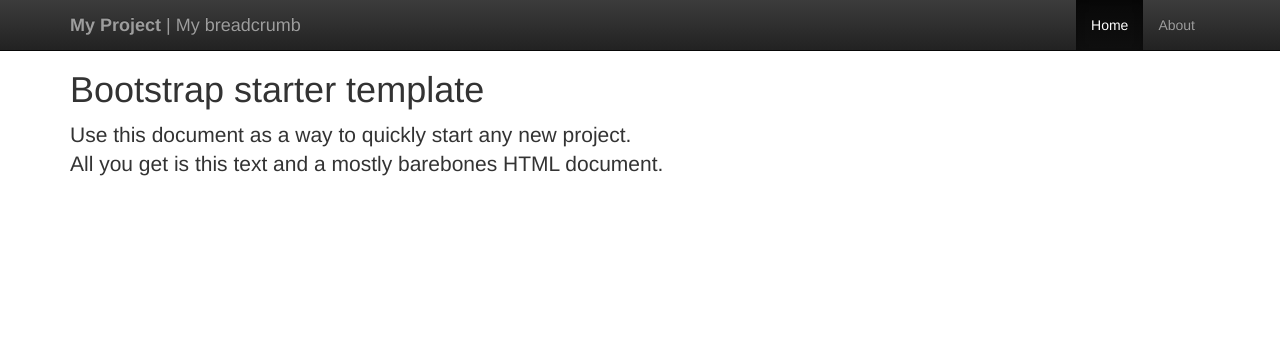
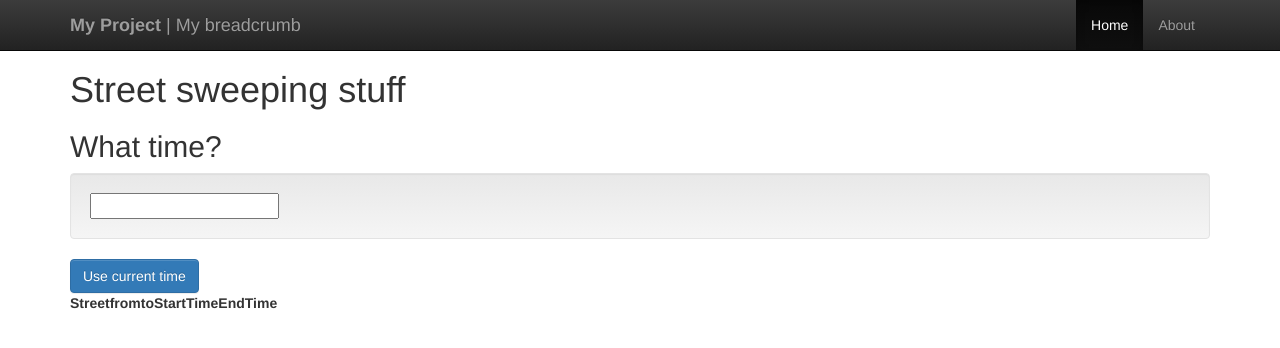
Before and after one commit to drewrwilson/boston-street-sweeping, a plain HTML site: page index.html in a window 1280 px wide. Drawn offline with nearby package versions, Linux system fonts and the light colour scheme.

Commit message:
init commit

```diff
--- a/index.html
+++ b/index.html
@@ -14,26 +14,17 @@
     <style>
       body {
         margin-top: 50px;
-        padding-top:50px;
+        padding-top: 50px;
       }
       .navbar-brand { font-size: bold;}
     </style>
 
     <!-- Optional theme -->
     <link rel="stylesheet" href="http://netdna.bootstrapcdn.com/bootstrap/3.1.1/css/bootstrap-theme.min.css">
+    <link rel="stylesheet" href="http://netdna.bootstrapcdn.com/bootstrap/3.1.1/css/bootstrap.min.css">
 
-    <!-- Latest compiled and minified JavaScript -->
-    <script src="http://netdna.bootstrapcdn.com/bootstrap/3.1.1/js/bootstrap.min.js"></script>
-
-    <!-- Just for debugging purposes. Don't actually copy this line! -->
-    <!--[if lt IE 9]><script src="../../assets/js/ie8-responsive-file-warning.js"></script><![endif]-->
-
-    <!-- HTML5 shim and Respond.js IE8 support of HTML5 elements and media queries -->
-    <!--[if lt IE 9]>
-      <script src="https://oss.maxcdn.com/libs/html5shiv/3.7.0/html5shiv.js"></script>
-      <script src="https://oss.maxcdn.com/libs/respond.js/1.4.2/respond.min.js"></script>
-    <![endif]-->
-
+    <!-- timepicker -->
+    <link rel="stylesheet" href="assets/css/bootstrap-datetimepicker.min.css">
   </head>
 
   <body>
@@ -58,11 +49,25 @@
       </div>
     </div>
 
-    <div class="container">
+    <div class="container" id="container">
+      <div class="starter-template">
+        <h1>Street sweeping stuff</h1>
+        <h2>What time?</h2>
 
-      <div class="starter-template">
-        <h1>Bootstrap starter template</h1>
-        <p class="lead">Use this document as a way to quickly start any new project.<br> All you get is this text and a mostly barebones HTML document.</p>
+        <form id="form_id" action="index.html" method="post">
+          <div class="well">
+            <div id="datetimepicker3" class="input-append">
+              <input data-format="hh:mm:ss" type="text"></input>
+              <span class="add-on">
+                <i data-time-icon="icon-time" data-date-icon="icon-calendar">
+                </i>
+              </span>
+            </div>
+          </div>
+
+        </form>
+        <a href="#" class="btn btn-primary">Use current time</a>
+
       </div>
 
     </div><!-- /.container -->
@@ -73,7 +78,93 @@
     <!-- Placed at the end of the document so the pages load faster -->
     <script src="https://ajax.googleapis.com/ajax/libs/jquery/1.11.0/jquery.min.js"></script>
     <!-- Latest compiled and minified CSS -->
-    <link rel="stylesheet" href="http://netdna.bootstrapcdn.com/bootstrap/3.1.1/css/bootstrap.min.css">
+    <script src="http://netdna.bootstrapcdn.com/bootstrap/3.1.1/js/bootstrap.min.js"></script>
+    <script src="http://cdnjs.cloudflare.com/ajax/libs/d3/3.4.6/d3.js"></script>
+    <script src="assets/js/bootstrap-datetimepicker.min.js"></script>
+
+    <!-- Just for debugging purposes. Don't actually copy this line! -->
+    <!--[if lt IE 9]><script src="../../assets/js/ie8-responsive-file-warning.js"></script><![endif]-->
+
+    <!-- HTML5 shim and Respond.js IE8 support of HTML5 elements and media queries -->
+    <!--[if lt IE 9]>
+      <script src="https://oss.maxcdn.com/libs/html5shiv/3.7.0/html5shiv.js"></script>
+      <script src="https://oss.maxcdn.com/libs/respond.js/1.4.2/respond.min.js"></script>
+    <![endif]-->
+ <script type="text/javascript" charset="utf-8">
+
+   /*
+   * Returns true if it's sweeping time
+   * Returns false if it's not sweeping time
+   * arugments strings of time eg "11:00:23" or "13:37:01"
+   */
+   function isItSweepingTime(now, start, end) {
+      var temp = "October 13, 1975";
+      var startTime = new Date("October 13, 1975 "+ start);
+      //console.log("starttime" + startTime);
+      var nowTime = new Date(temp + " " + now);
+      //console.log("nowtime" + nowTime);
+      var endTime = new Date("October 13, 1975 " + end);
+      //console.log("endtime" + endTime);
+      if ((startTime <= nowTime) && (nowTime <= endTime)) {
+        return true;
+      }
+      //if not sweeping time, return false
+      return false;
+   }
+
+
+    var now = new Date();
+    now = new Date('Mon Oct 13 1975 16:20:00 GMT-0700 (PDT)'); //temporarily manually set date and time
+    var stringNow = now.getHours().toString() + ":" + now.getMinutes().toString() + ":" + now.getSeconds().toString();
+
+
+   d3.csv("data/boston-street-sweeping-schedules.csv", function(data) {
+    data = data.filter(function(row) {
+        //filter down csv to only listings that are currently happening.
+        return isItSweepingTime(stringNow, row['StartTime'], row['EndTime']);
+    })
+    // the columns you'd like to display
+    var columns = ["Street","from","to","StartTime","EndTime"];
+    //console.log(columns);
+    var table = d3.select("#container").append("table"),
+        thead = table.append("thead"),
+        tbody = table.append("tbody");
+
+    // append the header row
+    thead.append("tr")
+        .selectAll("th")
+        .data(columns)
+        .enter()
+        .append("th")
+            .text(function(column) { return column; });
+
+    // create a row for each object in the data
+    var rows = tbody.selectAll("tr")
+        .data(data)
+        .enter()
+        .append("tr");
+
+    // create a cell in each row for each column
+    var cells = rows.selectAll("td")
+        .data(function(row) {
+            return columns.map(function(column) {
+                return {column: column, value: row[column]};
+            });
+        })
+        .enter()
+        .append("td")
+            .text(function(d) { return d.value; });
+  });
+ </script>
+
+<!-- timepicker js -->
+<script type="text/javascript">
+  $(function() {
+    $('#datetimepicker3').datetimepicker({
+      pickDate: false
+    });
+  });
+</script>
 
     </body>
 </html>
```
Also changed, not shown: assets/css/bootstrap-datetimepicker.min.css (added), assets/js/bootstrap-datetimepicker.min.js (added).
